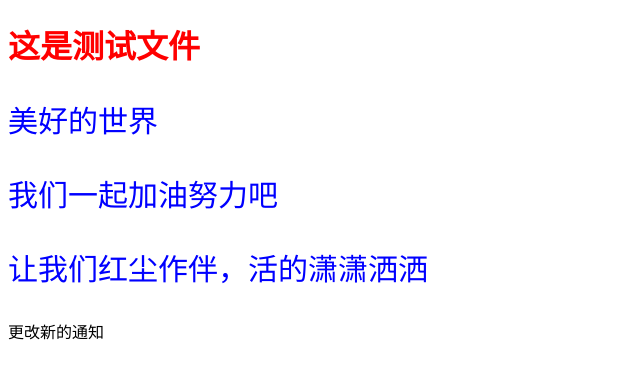
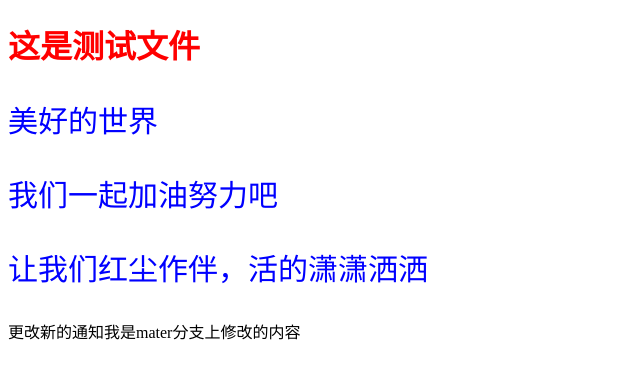
Before and after one commit to guobin0525/meihao, a plain HTML site: page index.html in a window 1280 px wide. Shown: the whole page, without its empty margins (0-640 px from the left). Drawn offline with Linux system fonts and the light colour scheme.

Commit message:
master update2

```diff
--- a/index.html
+++ b/index.html
@@ -20,6 +20,6 @@
     <p>美好的世界</p>
     <p>我们一起加油努力吧</p>
     <p>让我们红尘作伴，活的潇潇洒洒</p>
-    <div>更改新的通知</div>
+    <div>更改新的通知我是mater分支上修改的内容</div>
 </body>
 </html>
```
